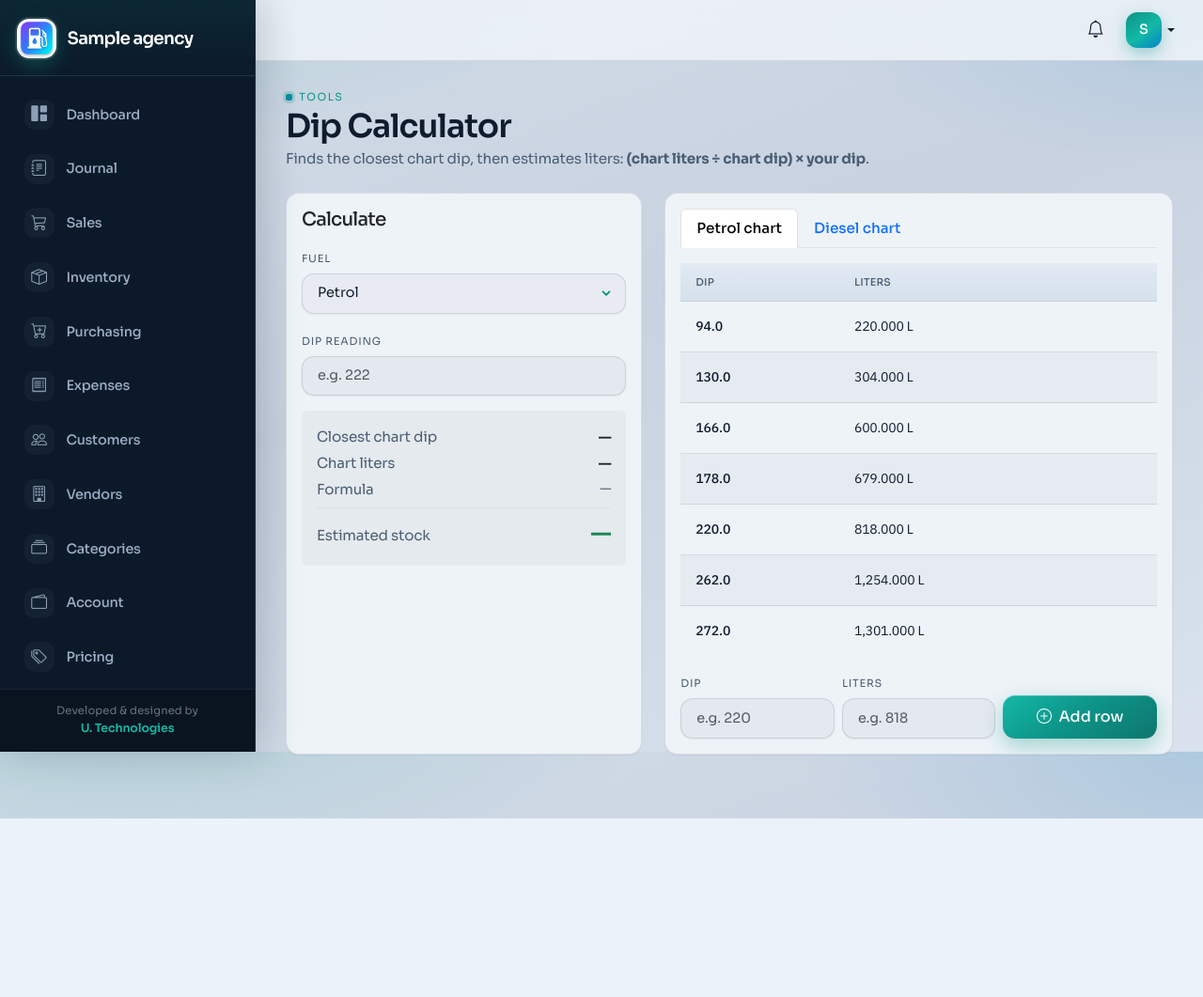
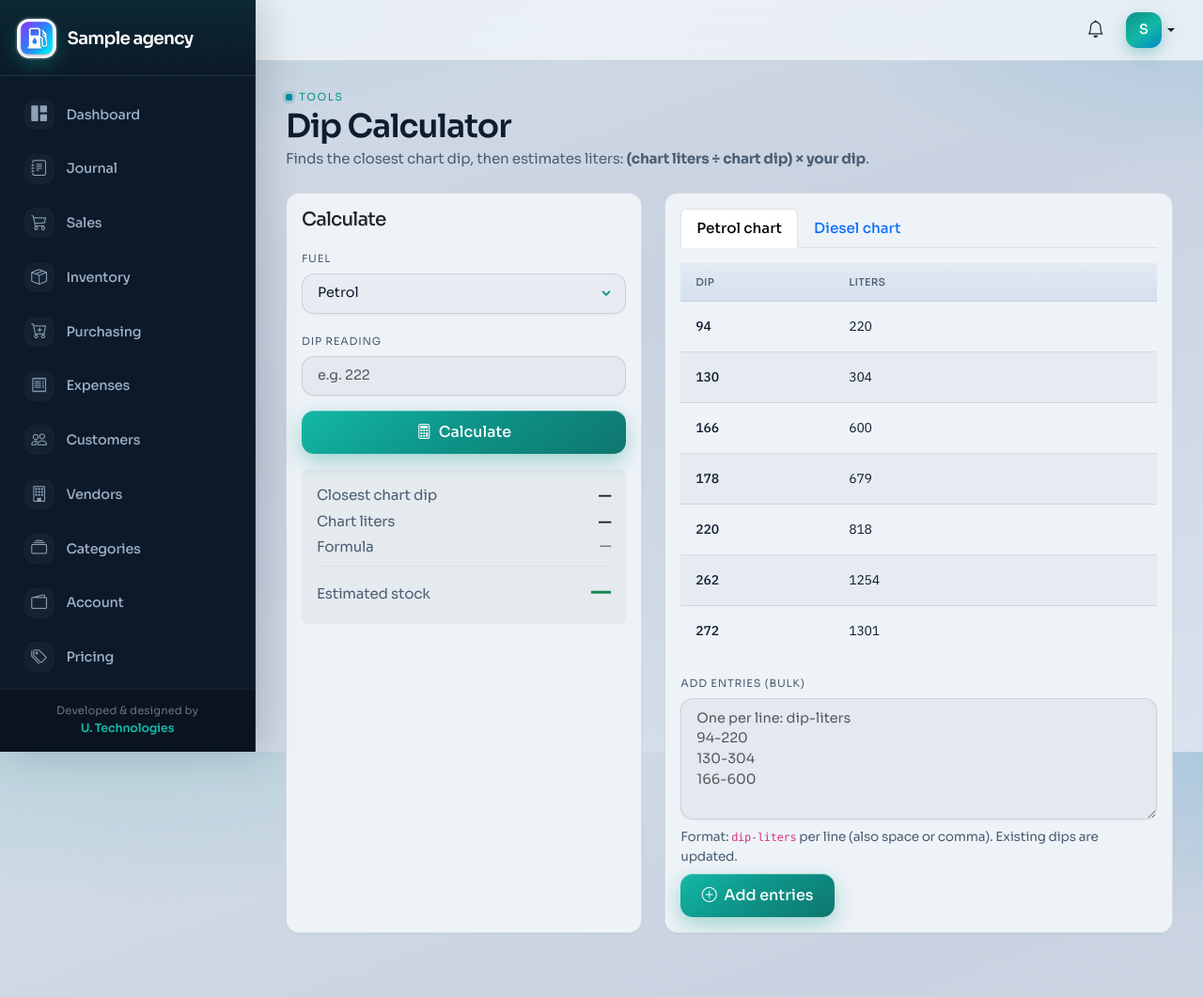
Before and after one commit to UsmanLatif112/Mian_Brothers, a Flask app: page /dip/ in a window 1280 px wide. Shown: the whole page at 94% size. Before the commit the page ends 871 px from the top, so only its background shows below. Run offline with Flask 3, Linux system fonts and the light colour scheme; a user stored in the database is signed in; tables that the repository leaves empty hold one stand-in row (values such as "Sample post"); some libraries are stand-ins or nearby versions.

Commit message:
feat: Add bulk entry functionality and edit modal for dip chart management
- Implemented a new bulk entry feature in the dip chart form, allowing users to add multiple dip-litre pairs at once.
- Enhanced the add_row_form route to parse and validate bulk entries, providing user feedback on added or skipped lines.
- Introduced an edit modal for existing dip entries, enabling users to modify dip and litre values directly from the index page.
- Updated the index template to include the new bulk entry textarea and edit button, improving user experience for managing dip data.

```diff
--- a/app/dip/routes.py
+++ b/app/dip/routes.py
@@ -1,4 +1,6 @@
 """Dip stick calculator — admin / super_admin only."""
+import re
+
 from flask import render_template, request, jsonify, flash, redirect, url_for
 from flask_login import login_required
 
@@ -221,19 +223,79 @@ def api_delete_row(row_id):
     return jsonify({'ok': True})
 
 
+def _parse_bulk_pairs(raw_text):
+    """Parse lines like '220-818', '220 818', or '220,818' into (dip, liters)."""
+    pairs = []
+    errors = []
+    for i, line in enumerate((raw_text or '').splitlines(), start=1):
+        line = line.strip()
+        if not line or line.startswith('#'):
+            continue
+        parts = re.split(r'[-–,;\s]+', line)
+        parts = [p for p in parts if p]
+        if len(parts) < 2:
+            errors.append(f'Line {i}: need dip and liters (e.g. 220-818)')
+            continue
+        try:
+            dip = float(parts[0])
+            liters = float(parts[1])
+            if dip <= 0 or liters < 0:
+                raise ValueError('out of range')
+            pairs.append((dip, liters))
+        except (TypeError, ValueError):
+            errors.append(f'Line {i}: invalid numbers "{line}"')
+    return pairs, errors
+
+
 @dip_bp.route('/rows/add', methods=['POST'])
 @login_required
 @role_required('super_admin', 'admin')
 def add_row_form():
+    """Add one or many chart rows. Prefers bulk textarea when present."""
     kind = _normalize_kind(request.form.get('fuel_kind'))
+    if not kind:
+        flash('Invalid fuel type.', 'danger')
+        return redirect(url_for('dip.index'))
+
+    bulk = (request.form.get('bulk_rows') or '').strip()
+    if bulk:
+        pairs, errors = _parse_bulk_pairs(bulk)
+        if errors and not pairs:
+            flash(errors[0], 'danger')
+            return redirect(url_for('dip.index', tab=kind))
+        if not pairs:
+            flash('No valid dip lines found.', 'danger')
+            return redirect(url_for('dip.index', tab=kind))
+
+        aid = get_write_agency_id()
+        added = updated = 0
+        for dip, liters in pairs:
+            existing = apply_agency_filter(
+                DipChart.query.filter_by(fuel_kind=kind, dip=dip), DipChart
+            ).first()
+            if existing:
+                existing.liters = liters
+                updated += 1
+            else:
+                db.session.add(stamp_agency(DipChart(
+                    fuel_kind=kind, dip=dip, liters=liters, agency_id=aid
+                )))
+                added += 1
+        db.session.commit()
+        msg = f'Added {added}, updated {updated} {kind} entr{"y" if (added + updated) == 1 else "ies"}.'
+        if errors:
+            msg += f' Skipped {len(errors)} invalid line(s).'
+        flash(msg, 'success' if (added or updated) else 'warning')
+        return redirect(url_for('dip.index', tab=kind))
+
     try:
         dip = float(request.form.get('dip'))
         liters = float(request.form.get('liters'))
-        if not kind or dip <= 0 or liters < 0:
+        if dip <= 0 or liters < 0:
             raise ValueError('invalid')
     except (TypeError, ValueError):
         flash('Invalid dip entry.', 'danger')
-        return redirect(url_for('dip.index'))
+        return redirect(url_for('dip.index', tab=kind))
 
     aid = get_write_agency_id()
     existing = apply_agency_filter(
@@ -241,13 +303,43 @@ def add_row_form():
     ).first()
     if existing:
         existing.liters = liters
-        flash(f'Updated {kind} dip {dip:g} → {liters:g} L.', 'success')
+        flash(f'Updated {kind} dip {dip:g} → {liters:g}.', 'success')
     else:
         db.session.add(stamp_agency(DipChart(
             fuel_kind=kind, dip=dip, liters=liters, agency_id=aid
         )))
-        flash(f'Added {kind} dip {dip:g} → {liters:g} L.', 'success')
+        flash(f'Added {kind} dip {dip:g} → {liters:g}.', 'success')
     db.session.commit()
+    return redirect(url_for('dip.index', tab=kind))
+
+
+@dip_bp.route('/rows/<int:row_id>/edit', methods=['POST'])
+@login_required
+@role_required('super_admin', 'admin')
+def edit_row_form(row_id):
+    row = DipChart.query.get_or_404(row_id)
+    require_agency_access(row)
+    kind = row.fuel_kind
+    try:
+        dip = float(request.form.get('dip'))
+        liters = float(request.form.get('liters'))
+        if dip <= 0 or liters < 0:
+            raise ValueError('invalid')
+    except (TypeError, ValueError):
+        flash('Invalid dip entry.', 'danger')
+        return redirect(url_for('dip.index', tab=kind))
+
+    clash = apply_agency_filter(
+        DipChart.query.filter_by(fuel_kind=kind, dip=dip), DipChart
+    ).filter(DipChart.id != row.id).first()
+    if clash:
+        flash(f'A {kind} entry for dip {dip:g} already exists.', 'danger')
+        return redirect(url_for('dip.index', tab=kind))
+
+    row.dip = dip
+    row.liters = liters
+    db.session.commit()
+    flash(f'Updated {kind} dip {dip:g} → {liters:g}.', 'success')
     return redirect(url_for('dip.index', tab=kind))
 
 
--- a/app/templates/dip/index.html
+++ b/app/templates/dip/index.html
@@ -32,6 +32,11 @@
                     <label class="form-label form-label-custom" for="calc_dip">Dip reading</label>
                     <input type="number" step="0.001" min="0.001" class="form-control form-control-custom"
                            id="calc_dip" placeholder="e.g. 222" autocomplete="off">
+                </div>
+                <div class="mb-3">
+                    <button type="button" class="btn btn-primary-custom w-100" id="calc_btn">
+                        <i class="bi bi-calculator me-1"></i> Calculate
+                    </button>
                 </div>
                 <div class="p-3 rounded" style="background: rgba(94,94,94,0.06);">
                     <div class="d-flex justify-content-between mb-1">
@@ -87,11 +92,22 @@
                             <tbody>
                                 {% for r in rows %}
                                 <tr data-id="{{ r.id }}">
-                                    <td class="fw-semibold">{{ r.dip | float }}</td>
-                                    <td>{{ "{:,.3f}".format(r.liters | float) }} L</td>
-                                    <td class="text-end">
+                                    <td class="fw-semibold">{{ "%g"|format(r.dip|float) }}</td>
+                                    <td>{{ "%g"|format(r.liters|float) }}</td>
+                                    <td class="text-end text-nowrap">
+                                        <button type="button"
+                                                class="btn btn-sm btn-outline-primary border-0 dip-edit-btn"
+                                                title="Edit"
+                                                data-bs-toggle="modal"
+                                                data-bs-target="#editDipModal"
+                                                data-edit-url="{{ url_for('dip.edit_row_form', row_id=r.id) }}"
+                                                data-dip="{{ "%g"|format(r.dip|float) }}"
+                                                data-liters="{{ "%g"|format(r.liters|float) }}"
+                                                data-kind="{{ kind }}">
+                                            <i class="bi bi-pencil"></i>
+                                        </button>
                                         <form method="POST" action="{{ url_for('dip.delete_row_form', row_id=r.id) }}" class="d-inline"
-                                              data-confirm="Remove dip {{ r.dip | float }}?"
+                                              data-confirm="Remove dip {{ "%g"|format(r.dip|float) }}?"
                                               data-confirm-title="Remove dip entry">
                                             <button type="submit" class="btn btn-sm btn-outline-danger border-0" title="Delete">
                                                 <i class="bi bi-trash"></i>
@@ -107,21 +123,21 @@
                             </tbody>
                         </table>
                     </div>
-                    <form method="POST" action="{{ url_for('dip.add_row_form') }}" class="row g-2 align-items-end">
+                    <form method="POST" action="{{ url_for('dip.add_row_form') }}">
                         <input type="hidden" name="fuel_kind" value="{{ kind }}">
-                        <div class="col-5 col-sm-4">
-                            <label class="form-label form-label-custom">Dip</label>
-                            <input type="number" step="0.001" min="0.001" name="dip" class="form-control form-control-custom" required placeholder="e.g. 220">
-                        </div>
-                        <div class="col-5 col-sm-4">
-                            <label class="form-label form-label-custom">Liters</label>
-                            <input type="number" step="0.001" min="0" name="liters" class="form-control form-control-custom" required placeholder="e.g. 818">
-                        </div>
-                        <div class="col-12 col-sm-4">
-                            <button type="submit" class="btn btn-primary-custom w-100">
-                                <i class="bi bi-plus-circle me-1"></i> Add row
-                            </button>
-                        </div>
+                        <label class="form-label form-label-custom" for="bulk_rows_{{ kind }}">
+                            Add entries (bulk)
+                        </label>
+                        <textarea id="bulk_rows_{{ kind }}" name="bulk_rows" rows="5"
+                                  class="form-control form-control-custom mb-2"
+                                  required
+                                  placeholder="One per line: dip-liters&#10;94-220&#10;130-304&#10;166-600"></textarea>
+                        <p class="text-muted-custom mb-2" style="font-size: 0.85rem;">
+                            Format: <code>dip-liters</code> per line (also space or comma). Existing dips are updated.
+                        </p>
+                        <button type="submit" class="btn btn-primary-custom">
+                            <i class="bi bi-plus-circle me-1"></i> Add entries
+                        </button>
                     </form>
                     {% endmacro %}
 
@@ -140,18 +156,74 @@
 </div>
 {% endblock %}
 
+{% block modals %}
+<div class="modal fade" id="editDipModal" tabindex="-1" aria-labelledby="editDipModalLabel" aria-hidden="true">
+    <div class="modal-dialog modal-dialog-centered">
+        <div class="modal-content border-0 shadow" style="background-color: var(--card-bg); color: var(--text-primary); border-radius: 14px;">
+            <form id="edit-dip-form" method="POST" action="">
+                <div class="modal-header border-0 pb-2">
+                    <h5 class="modal-title fw-bold" id="editDipModalLabel">Edit dip entry</h5>
+                    <button type="button" class="btn-close" data-bs-dismiss="modal" aria-label="Close"></button>
+                </div>
+                <div class="modal-body pt-2">
+                    <p class="text-muted-custom mb-3" style="font-size: 0.9rem;">
+                        Fuel: <strong id="edit_dip_kind_label">—</strong>
+                    </p>
+                    <div class="mb-3">
+                        <label for="edit_dip_value" class="form-label form-label-custom">Dip</label>
+                        <input type="number" step="0.001" min="0.001" class="form-control form-control-custom"
+                               id="edit_dip_value" name="dip" required>
+                    </div>
+                    <div class="mb-1">
+                        <label for="edit_dip_liters" class="form-label form-label-custom">Liters</label>
+                        <input type="number" step="0.001" min="0" class="form-control form-control-custom"
+                               id="edit_dip_liters" name="liters" required>
+                    </div>
+                </div>
+                <div class="modal-footer border-0 pt-2 pb-3 gap-2 justify-content-end">
+                    <button type="button" class="btn btn-outline-secondary px-4" data-bs-dismiss="modal">Cancel</button>
+                    <button type="submit" class="btn btn-primary-custom px-4">
+                        <i class="bi bi-check2 me-1"></i> Save
+                    </button>
+                </div>
+            </form>
+        </div>
+    </div>
+</div>
+{% endblock %}
+
 {% block scripts %}
 <script>
 (function () {
+    const editModal = document.getElementById('editDipModal');
+    if (editModal) {
+        editModal.addEventListener('show.bs.modal', (event) => {
+            const btn = event.relatedTarget;
+            if (!btn) return;
+            const form = document.getElementById('edit-dip-form');
+            const dipInput = document.getElementById('edit_dip_value');
+            const litersInput = document.getElementById('edit_dip_liters');
+            const kindLabel = document.getElementById('edit_dip_kind_label');
+            if (form) form.action = btn.getAttribute('data-edit-url') || '';
+            if (dipInput) dipInput.value = btn.getAttribute('data-dip') || '';
+            if (litersInput) litersInput.value = btn.getAttribute('data-liters') || '';
+            if (kindLabel) {
+                const kind = (btn.getAttribute('data-kind') || '').toLowerCase();
+                kindLabel.textContent = kind ? kind.charAt(0).toUpperCase() + kind.slice(1) : '—';
+            }
+        });
+    }
+
     const fuelEl = document.getElementById('calc_fuel');
     const dipEl = document.getElementById('calc_dip');
+    const btnEl = document.getElementById('calc_btn');
     const outClosest = document.getElementById('out_closest_dip');
     const outLiters = document.getElementById('out_closest_liters');
     const outFormula = document.getElementById('out_formula');
     const outEst = document.getElementById('out_estimated');
     const outErr = document.getElementById('calc_error');
     const calcUrl = {{ url_for('dip.api_calculate') | tojson }};
-    let timer = null;
+    let busy = false;
 
     const showErr = (msg) => {
         if (!outErr) return;
@@ -171,13 +243,32 @@
         if (outEst) outEst.textContent = '—';
     };
 
+    const fmtNum = (n) => {
+        const x = Number(n);
+        if (!Number.isFinite(x)) return '—';
+        return String(parseFloat(x.toFixed(3)));
+    };
+
+    const setBusy = (on) => {
+        busy = !!on;
+        if (!btnEl) return;
+        btnEl.disabled = busy;
+        btnEl.innerHTML = busy
+            ? '<span class="spinner-border spinner-border-sm me-1" role="status" aria-hidden="true"></span> Calculating…'
+            : '<i class="bi bi-calculator me-1"></i> Calculate';
+    };
+
     const runCalc = async () => {
+        if (busy) return;
         const dip = Number(dipEl && dipEl.value);
         if (!Number.isFinite(dip) || dip <= 0) {
             clearOut();
-            showErr('');
+            showErr('Enter a dip reading first.');
+            if (dipEl) dipEl.focus();
             return;
         }
+        setBusy(true);
+        showErr('');
         try {
             const res = await fetch(calcUrl, {
                 method: 'POST',
@@ -194,27 +285,27 @@
                 showErr(data.error || 'Calculation failed.');
                 return;
             }
-            showErr('');
-            if (outClosest) outClosest.textContent = String(data.closest_dip);
-            if (outLiters) outLiters.textContent = `${Number(data.closest_liters).toLocaleString(undefined, { maximumFractionDigits: 3 })} L`;
+            if (outClosest) outClosest.textContent = fmtNum(data.closest_dip);
+            if (outLiters) outLiters.textContent = fmtNum(data.closest_liters);
             if (outFormula) outFormula.textContent = data.formula || '—';
-            if (outEst) outEst.textContent = `${Number(data.estimated_liters).toLocaleString(undefined, { maximumFractionDigits: 3 })} L`;
+            if (outEst) outEst.textContent = fmtNum(data.estimated_liters);
         } catch (err) {
             clearOut();
             showErr('Could not calculate. Try again.');
+        } finally {
+            setBusy(false);
         }
     };
 
-    const schedule = () => {
-        clearTimeout(timer);
-        timer = setTimeout(runCalc, 220);
-    };
-
+    if (btnEl) btnEl.addEventListener('click', runCalc);
     if (dipEl) {
-        dipEl.addEventListener('input', schedule);
-        dipEl.addEventListener('change', schedule);
+        dipEl.addEventListener('keydown', (e) => {
+            if (e.key === 'Enter') {
+                e.preventDefault();
+                runCalc();
+            }
+        });
     }
-    if (fuelEl) fuelEl.addEventListener('change', schedule);
 })();
 </script>
 {% endblock %}
```
